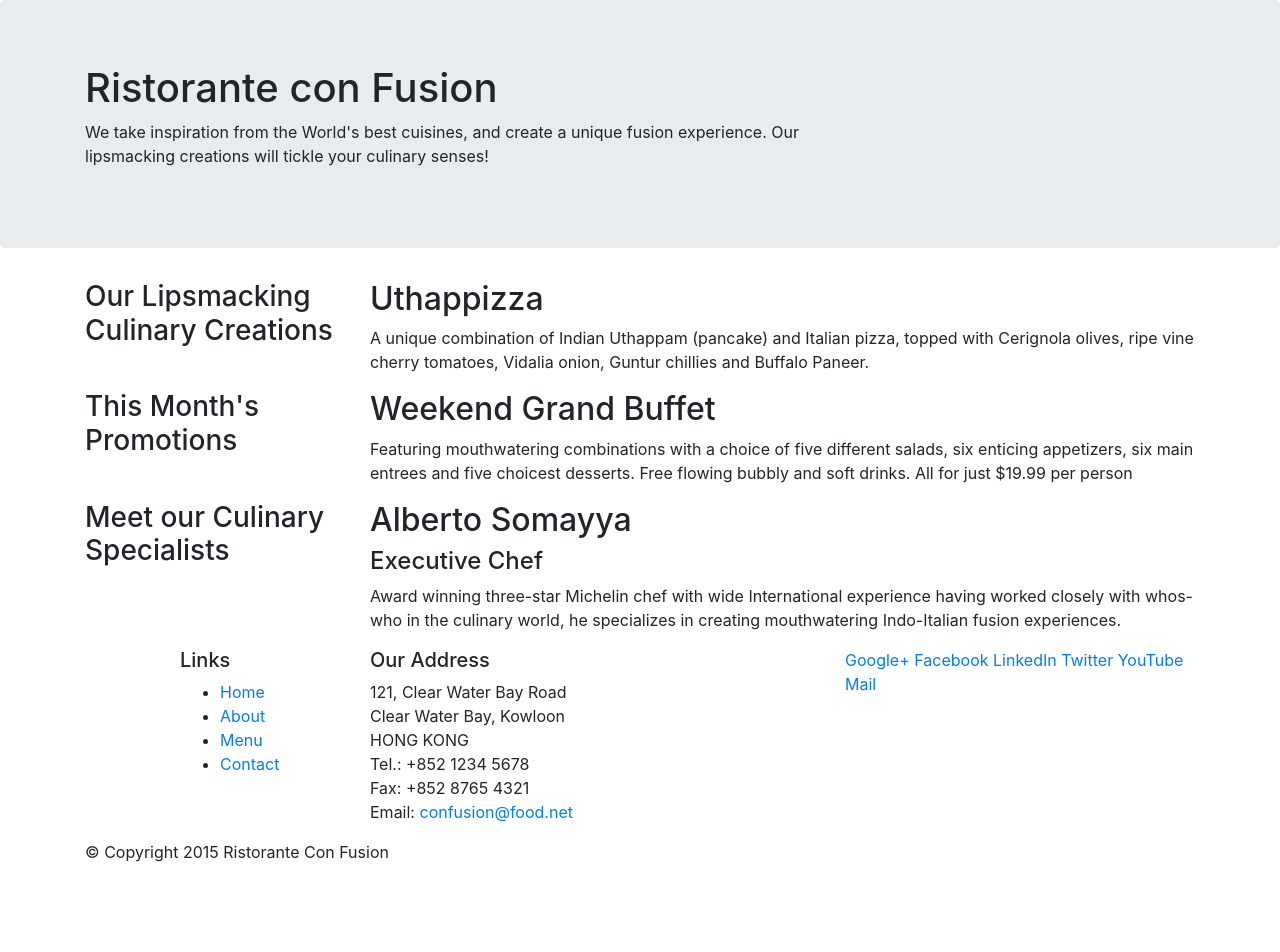
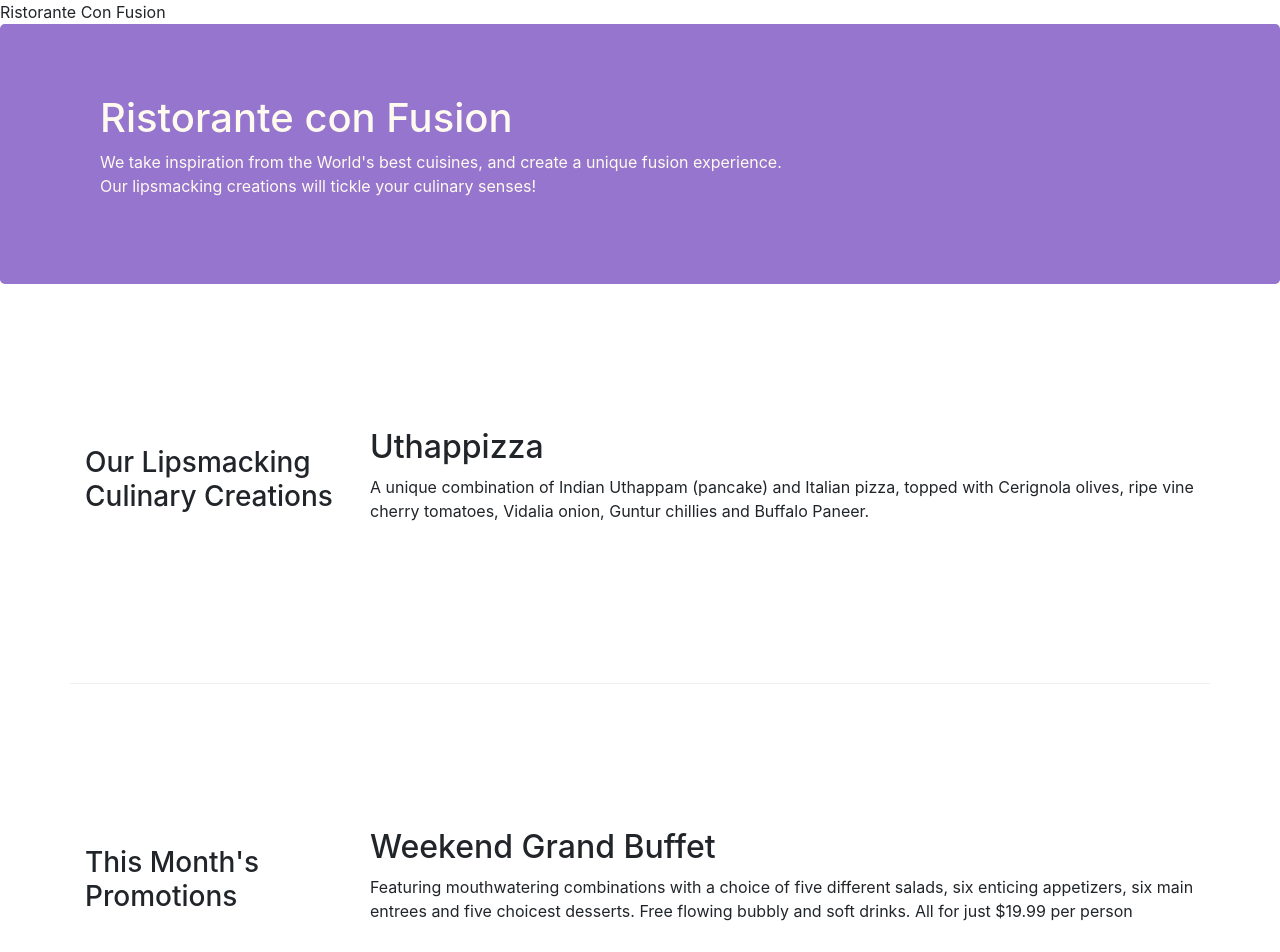
Before and after one commit to karlee123/conFusion, a website: page index.html in a window 1280 px wide. Shown: the top 952 px of the page. Before the commit the page ends 880 px from the top, so only its background shows below. Drawn offline with nearby package versions, Linux system fonts and the light colour scheme.

Commit message:
exercise bootstrap align and css

```diff
--- /dev/null
+++ b/css/styles.css
@@ -0,0 +1,32 @@
+.row-header {
+    margin : 0px auto;
+    padding: 0px auto;
+}
+
+.row-content {
+    margin; 0px auto;
+    padding: 50px 0px 50px 0px;
+    border-bottom: 1px ridge;
+    min-height: 400px;
+}
+
+.footer {
+    background-color: #D1C4E9;
+    margin: 0px auto;
+    padding: 20px 0px 20px 0px;
+}
+
+.jumbotron {
+    padding: 70px 30px 70px 30px;
+    margin: 0px auto;
+    background: #9575CD;
+    color: floralwhite;
+}
+
+address {
+    font-size: 80%;
+    margin: 0px;
+    color:#0f0f0f;
+
+
+}
--- a/index.html
+++ b/index.html
@@ -9,6 +9,8 @@
 
     <!-- Bootstrap CSS -->
     <link rel="stylesheet" href="node_modules/bootstrap/dist/css/bootstrap.min.css">
+    <link rel="stylesheet"
+          href="css/styles.css"
     <title>Ristorante Con Fusion</title>
 </head>
 
@@ -16,7 +18,7 @@
 
     <header class="jumbotron">
         <div class="container">
-            <div class="row">
+            <div class="row row-header">
                 <div class="col-12 col-sm-8">
                     <h1>Ristorante con Fusion</h1>
                     <p>We take inspiration from the World's best cuisines, and create a unique fusion experience. Our lipsmacking creations will tickle your culinary senses!</p>
@@ -28,18 +30,18 @@
     </header>
 
     <div class="container">
-        <div class="row">
-            <div class="col-sm-4 push-sm-8 col-md-3 push-md-9">
+        <div class="row row-content align-items-center">
+            <div class="col-sm-4 col-md-3 flex-last">
                 <h3>Our Lipsmacking Culinary Creations</h3>
             </div>
-            <div class="col-sm pull-sm-4 col-md pull-md-3">
+            <div class="col-sm col-md flex-first">
                 <h2>Uthappizza</h2>
                 <p>A unique combination of Indian Uthappam (pancake) and Italian pizza, topped with Cerignola olives, ripe vine cherry tomatoes, Vidalia onion, Guntur chillies and Buffalo Paneer.</p>
             </div>
         </div>
 
 
-        <div class="row">
+        <div class="row row-content align-items-center">
             <div class="col-sm-4 col-md-3">
                 <h3>This Month's Promotions</h3>
             </div>
@@ -49,11 +51,11 @@
             </div>
         </div>
 
-        <div class="row">
-            <div class="col-sm-4 push-sm-8 col-md-3 push-md-9">
+        <div class="row row-content align-items-center">
+            <div class="col-sm-4 col-md-3 flex-last">
                 <h3>Meet our Culinary Specialists</h3>
             </div>
-            <div class="col-sm pull-sm-4 col-md pull-md-3">
+            <div class="col-sm col-md flex-first">
                 <h2>Alberto Somayya</h2>
                 <h4>Executive Chef</h4>
                 <p>Award winning three-star Michelin chef with wide International experience having worked closely with whos-who in the culinary world, he specializes in creating mouthwatering Indo-Italian fusion experiences. </p>
@@ -63,10 +65,10 @@
 
     <footer>
         <div class="container">
-            <div class="row">
+            <div class="row footer">
                 <div class="col-5 offset-1 col-sm-2">
                     <h5>Links</h5>
-                    <ul>
+                    <ul class="list-unstyled">
                         <li><a href="#">Home</a></li>
                         <li><a href="#">About</a></li>
                         <li><a href="#">Menu</a></li>
@@ -84,8 +86,8 @@
 		              Email: <a href="mailto:confusion@food.net">confusion@food.net</a>
 		           </address>
                 </div>
-                <div class="col col-sm-4">
-                    <div>
+                <div class="col col-sm-4 align-self-center">
+                    <div style="text-align: center">
                         <a href="http://google.com/+">Google+</a>
                         <a href="http://www.facebook.com/profile.php?id=">Facebook</a>
                         <a href="http://www.linkedin.com/in/">LinkedIn</a>
@@ -95,7 +97,7 @@
                     </div>
                 </div>
            </div>
-           <div class="row">
+           <div class="row justify-content-center">
                 <div class="col-auto">
                     <p>© Copyright 2015 Ristorante Con Fusion</p>
                 </div>
```
